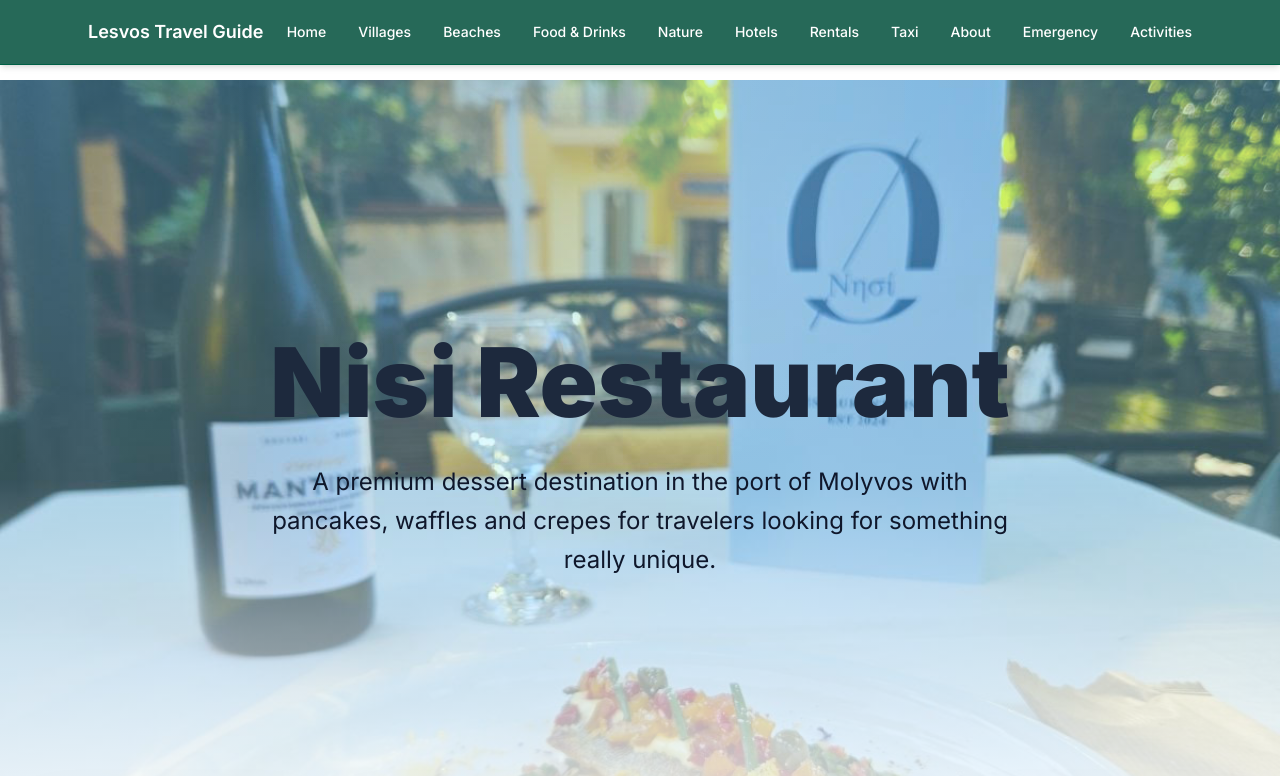
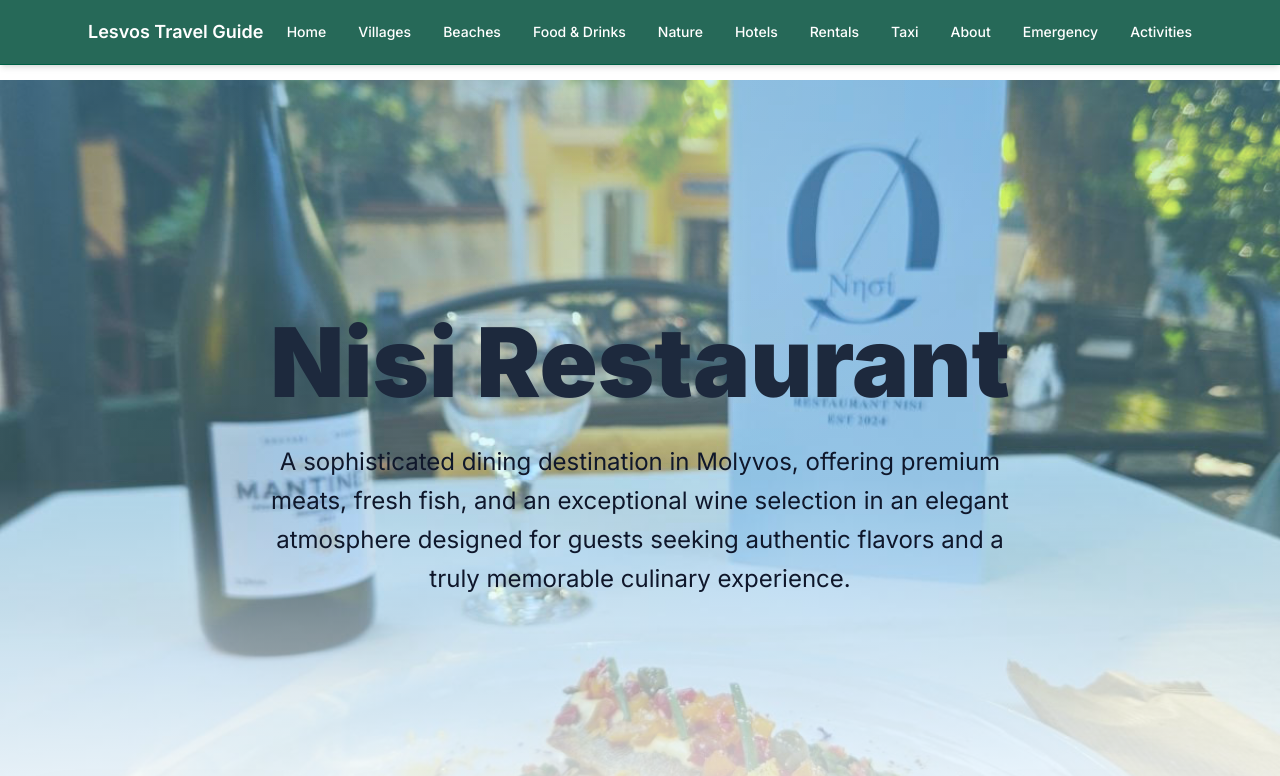
Before and after one commit to amamouridis06/lesvos-travel-guide, a Next.js app: page /food/nisi-restaurant in a window 1280 px wide. Shown: the top 776 px of the page. Built offline with nearby package versions, Linux system fonts and the light colour scheme.

Commit message:
i try to find a good design for the restaurants

```diff
--- a/app/food/nisi-restaurant/page.tsx
+++ b/app/food/nisi-restaurant/page.tsx
@@ -271,8 +271,8 @@ export default function DessertShopGuidePage() {
                         transition={{ delay: 0.2, duration: 0.4 }}
                         className="max-w-3xl mx-auto text-base sm:text-lg md:text-2xl text-slate-900 leading-relaxed mb-10 sm:mb-12 px-2"
                     >
-                        A premium dessert destination in the port of Molyvos with pancakes, waffles and crepes for
-                        travelers looking for something really unique.
+                        A sophisticated dining destination in Molyvos, offering premium meats, fresh fish, and an exceptional wine selection in an elegant atmosphere
+                        designed for guests seeking authentic flavors and a truly memorable culinary experience.
                     </motion.p>
 
                     <motion.div
```
